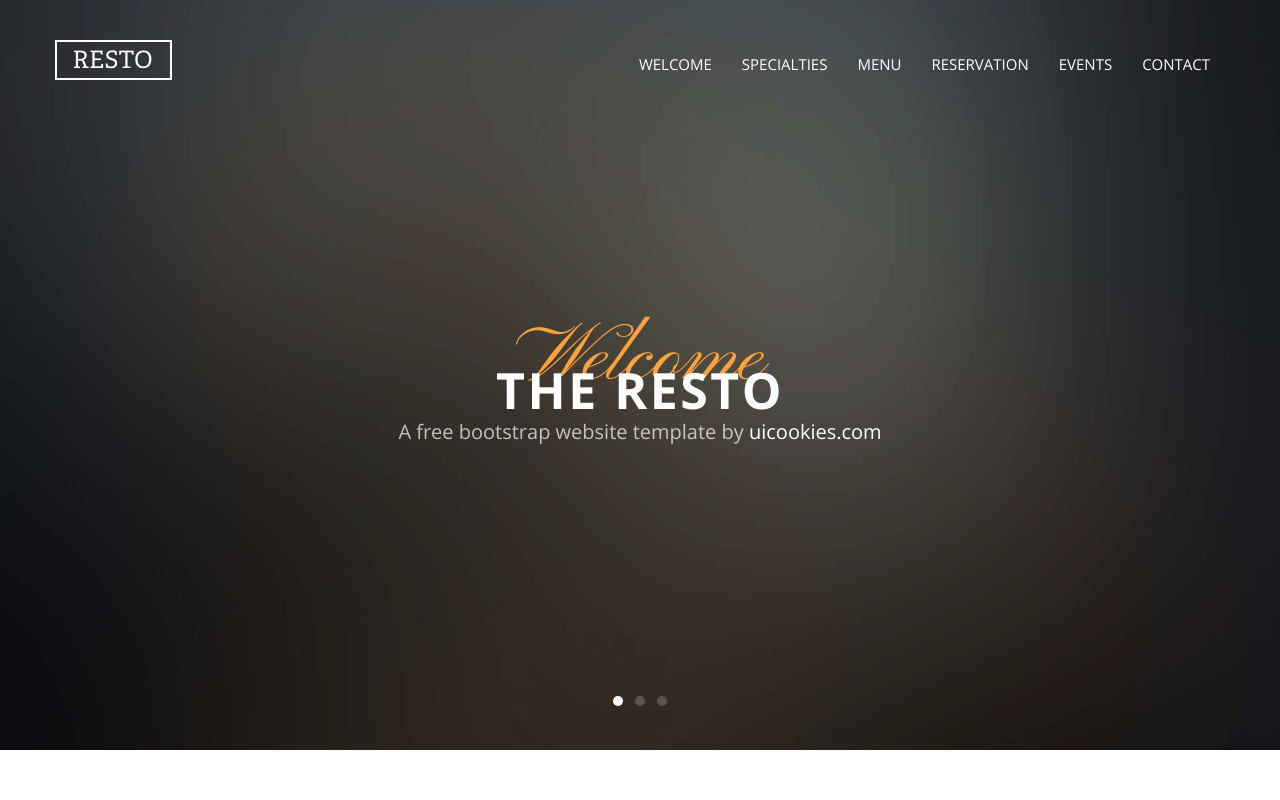
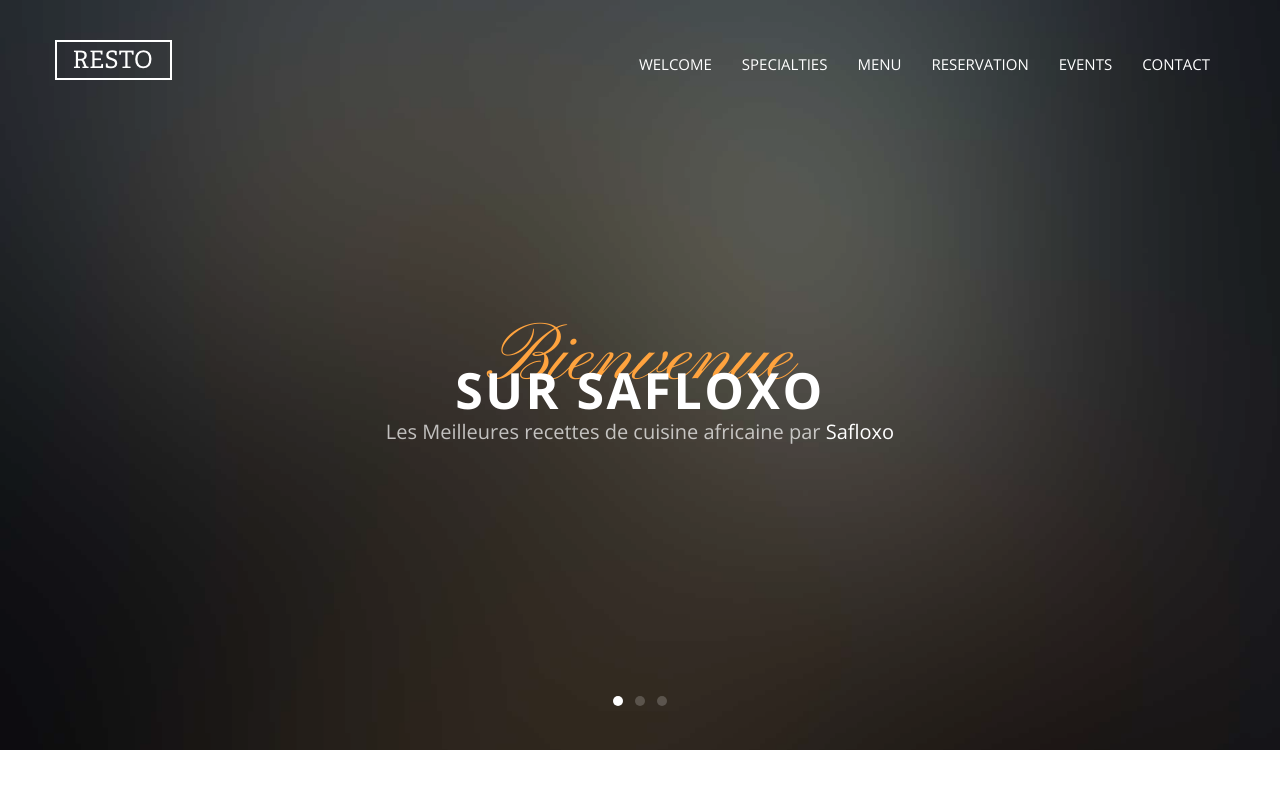
Before and after one commit to safloxo/safloxo.github.io, a website: page index.html in a window 1280 px wide. Shown: the top 800 px of the page. Drawn offline with nearby package versions, Linux system fonts and the light colour scheme; files whose address does not match are found by name.

Commit message:
Update index.html

```diff
--- a/index.html
+++ b/index.html
@@ -3,9 +3,9 @@
   <head>
     <meta charset="utf-8">
     <meta name="viewport" content="width=device-width, initial-scale=1">
-    <title>uiCookies:Resto &mdash; Free Bootstrap Theme, Free Restaurant Responsive Bootstrap Website Template</title>
+    <title>uiCookies:Safloxo &mdash; Les Meilleures recettes de cuisine africaine</title>
     <meta name="description" content="Free Bootstrap Theme by uicookies.com">
-    <meta name="keywords" content="free website templates, free bootstrap themes, free template, free bootstrap, free website template">
+    <meta name="keywords" content="Les Meilleures recettes de cuisine africaine">
 
     <link href="https://fonts.googleapis.com/css?family=Open+Sans:400,700|Pinyon+Script" rel="stylesheet">
     <link rel="stylesheet" href="css/styles-merged.css">
@@ -52,9 +52,9 @@
             <div class="row">
               <div class="col-md-8 col-md-offset-2">
                 <div class="probootstrap-slider-text text-center probootstrap-animate probootstrap-heading">
-                  <h1 class="primary-heading">Welcome</h1>
-                  <h3 class="secondary-heading">The Resto</h3>
-                  <p class="sub-heading">A free bootstrap website template by <a href="https://uicookies.com">uicookies.com</a></p>
+                  <h1 class="primary-heading">Bienvenue</h1>
+                  <h3 class="secondary-heading">sur Safloxo</h3>
+                  <p class="sub-heading">Les Meilleures recettes de cuisine africaine par <a href="https://uicookies.com">Safloxo</a></p>
                 </div>
               </div>
             </div>
@@ -67,7 +67,7 @@
                 <div class="probootstrap-slider-text text-center probootstrap-animate probootstrap-heading">
                   <h1 class="primary-heading">Dine</h1>
                   <h3 class="secondary-heading">With Us</h3>
-                  <p class="sub-heading">A free bootstrap website template by <a href="https://uicookies.com">uicookies.com</a></p>
+                  <p class="sub-heading">Les Meilleures recettes de cuisine africaine par <a href="https://uicookies.com">Safloxo</a></p>
                 </div>
               </div>
             </div>
@@ -81,7 +81,7 @@
                 <div class="probootstrap-slider-text text-center probootstrap-animate probootstrap-heading">
                   <h1 class="primary-heading">Enjoy</h1>
                   <h3 class="secondary-heading">With Us</h3>
-                  <p class="sub-heading">A free bootstrap website template by <a href="https://uicookies.com">uicookies.com</a></p>
+                  <p class="sub-heading">Les Meilleures recettes de cuisine africaine par <a href="https://uicookies.com">Safloxo</a></p>
                 </div>
               </div>
             </div>
@@ -504,7 +504,7 @@
       <div class="container">
         <div class="row">
           <div class="col-md-8">
-            <p class="copyright-text">&copy; 2017 <a href="https://uicookies.com/">uiCookies:Resto</a>. All Rights Reserved. Images by <a href="https://graphicburger.com/">GraphicBurger</a> &amp; <a href="https://unsplash.com/">Unsplash</a></p>
+            <p class="copyright-text">&copy; 2022 <a href="https://uicookies.com/">uiCookies:Safloxo</a>. All Rights Reserved. Images by <a href="https://graphicburger.com/">GraphicBurger</a> &amp; <a href="https://unsplash.com/">Unsplash</a></p>
           </div>
           <div class="col-md-4">
             <ul class="probootstrap-footer-social right">
```
